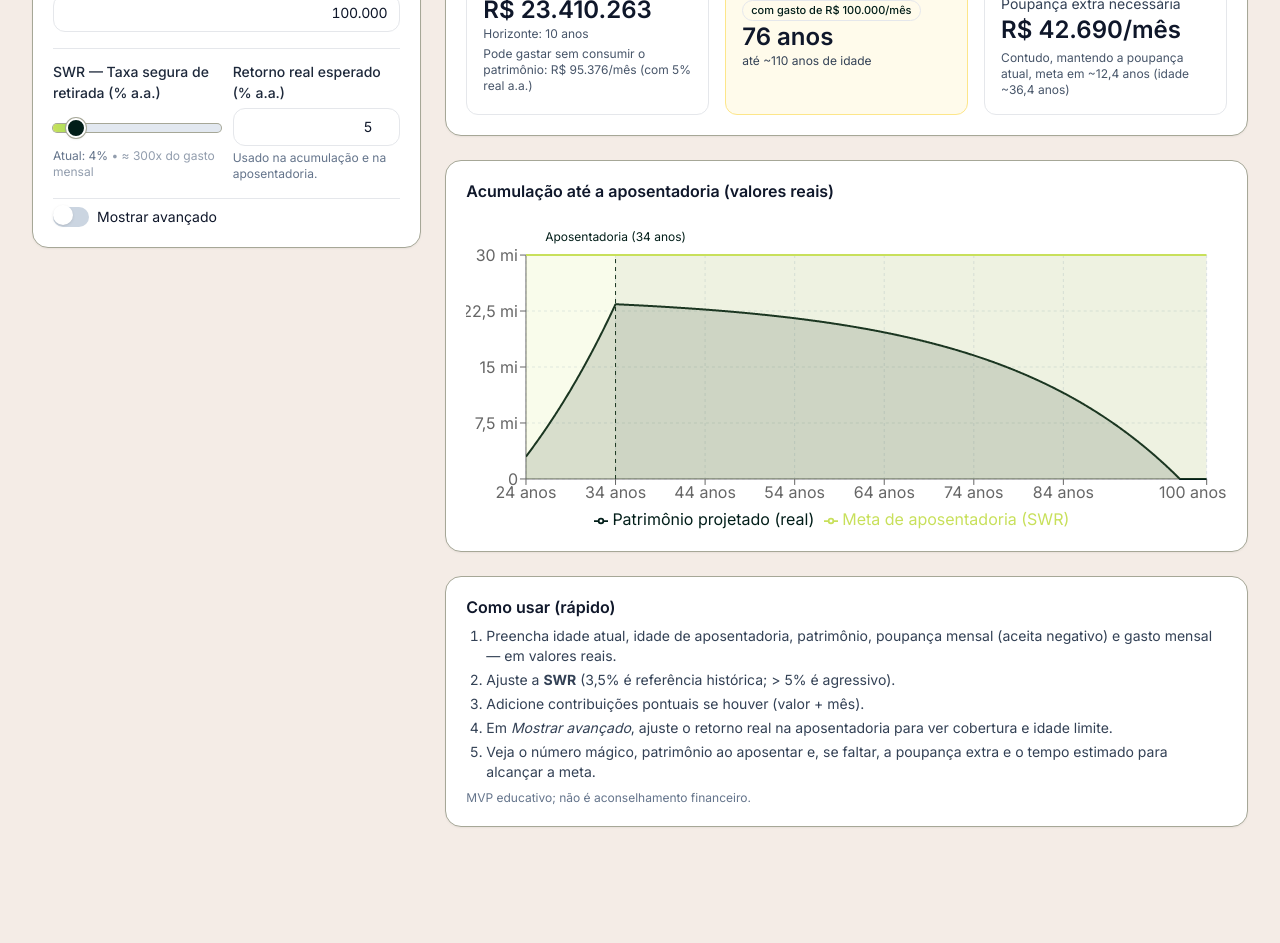
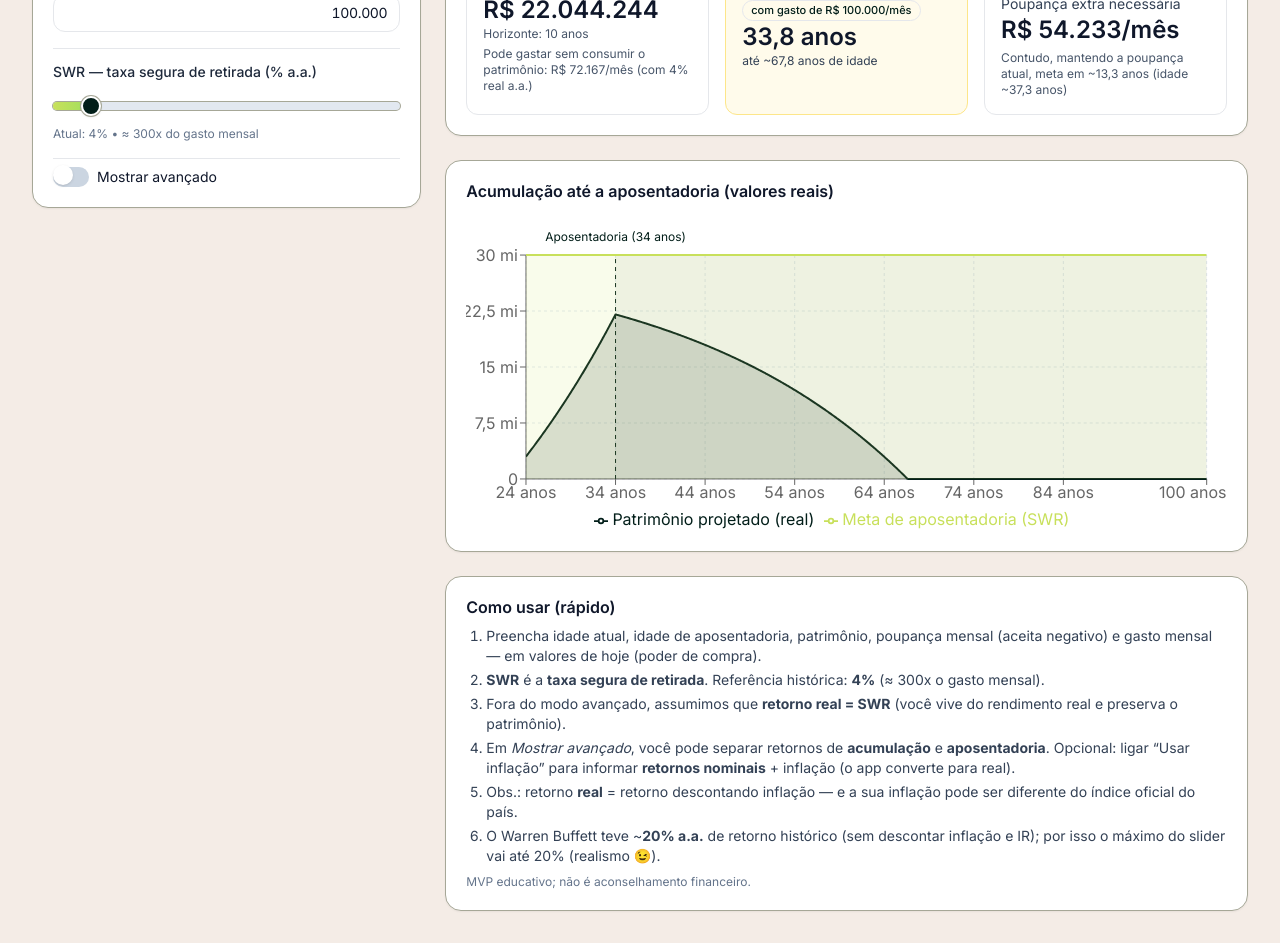
Before and after one commit to erikpajunknomos/calculadora-aposentadoria, a React (Vite) app: page / in a window 1280 px wide. Shown: the part 340-1283 px from the top of the page. Before the commit the page ends 1199 px from the top, so only its background shows below. Built offline with nearby package versions, Linux system fonts and the light colour scheme; the HTML template or start-up script is replaced by a standard one.

Commit message:
Update App.tsx

```diff
--- a/src/App.tsx
+++ b/src/App.tsx
@@ -80,6 +80,7 @@ const SwrSlider: React.FC<{ value: number; min: number; max: number; step: numbe
     };
   }, []);
   const t = Math.max(0, Math.min(1, (value - min) / (max - min)));
+  const mult = value > 0 ? 1200 / value : 0;
   const thumb = 20;
   const center = w ? thumb / 2 + (w - thumb) * t : 0;
   const fill = Math.max(thumb / 2, Math.min(center, w));
@@ -106,11 +107,8 @@ const SwrSlider: React.FC<{ value: number; min: number; max: number; step: numbe
           onChange={(e) => onChange(Number(e.target.value))}
         />
       </div>
-      <div className="mt-1 text-xs text-slate-500 leading-4">
-        <div>
-          Atual: {formatNumber(value, 1)}%
-          <span className="opacity-70"> • ≈ {formatBRInt(Math.round(spendMultipleFromSWR(value)))}x do gasto mensal</span>
-        </div>
+      <div className="mt-1 text-xs text-slate-500">
+        Atual: {formatNumber(value, 1)}% • ≈ {formatNumber(mult, 0)}x do gasto mensal
       </div>
     </div>
   );
@@ -220,12 +218,6 @@ function formatNumber(value: number, digits = 1) {
   if (!isFinite(value)) return "-";
   return new Intl.NumberFormat("pt-BR", { maximumFractionDigits: digits }).format(value);
 }
-
-// Quantas vezes o patrimônio representa o gasto mensal (ex.: 4% -> 300x)
-function spendMultipleFromSWR(swrPct: number) {
-  if (!isFinite(swrPct) || swrPct <= 0) return Infinity;
-  return 1200 / swrPct;
-}
 function monthlyRateFromRealAnnual(realAnnualPct: number) {
   return Math.pow(1 + realAnnualPct / 100, 1 / 12) - 1;
 }
@@ -312,7 +304,7 @@ export default function App() {
     ["--brand-gray" as any]: "#a6a797",
   };
 
-  const [showAdvanced, setShowAdvanced] = useState(false);
+  const [showAdvanced, setShowAdvanced] = useState<boolean>(false);
   const [age, setAge] = useState(24);
   const [retireAge, setRetireAge] = useState(34);
   const [currentWealth, setCurrentWealth] = useState(3_000_000);
@@ -321,18 +313,33 @@ export default function App() {
   const [swrPct, setSwrPct] = useState(4);
   const [accumRealReturn, setAccumRealReturn] = useState(5);
   const [retireRealReturn, setRetireRealReturn] = useState(4);
+  const [useInflation, setUseInflation] = useState<boolean>(false);
+  const [inflationPct, setInflationPct] = useState(3.5);
 
   useEffect(() => {
-    // Fora do modo avançado, usamos a mesma expectativa de retorno (real) na acumulação e na aposentadoria.
-    if (!showAdvanced) setRetireRealReturn(accumRealReturn);
-  }, [showAdvanced, accumRealReturn]);
+    if (!showAdvanced) { setAccumRealReturn(swrPct); setRetireRealReturn(swrPct); setUseInflation(false); }
+  }, [showAdvanced, swrPct]);
 
-const [lumpSums, setLumpSums] = useState<Lump[]>([]);
+  const [lumpSums, setLumpSums] = useState<Lump[]>([]);
 
   const monthsToRetire = Math.max(0, (retireAge - age) * 12);
   const monthsTo100 = Math.max(0, (100 - age) * 12);
-  const monthlyAccum = monthlyRateFromRealAnnual(accumRealReturn);
-  const monthlyRetire = monthlyRateFromRealAnnual(retireRealReturn);
+  const toRealPct = (nominalPct: number, inflPct: number) => ((1 + nominalPct / 100) / (1 + inflPct / 100) - 1) * 100;
+
+  const effectiveAccumAnnualPct = useMemo(() => {
+    if (!showAdvanced) return swrPct;
+    if (useInflation) return toRealPct(accumRealReturn, inflationPct);
+    return accumRealReturn;
+  }, [showAdvanced, swrPct, useInflation, accumRealReturn, inflationPct]);
+
+  const effectiveRetireAnnualPct = useMemo(() => {
+    if (!showAdvanced) return swrPct;
+    if (useInflation) return toRealPct(retireRealReturn, inflationPct);
+    return retireRealReturn;
+  }, [showAdvanced, swrPct, useInflation, retireRealReturn, inflationPct]);
+
+  const monthlyAccum = monthlyRateFromRealAnnual(effectiveAccumAnnualPct);
+  const monthlyRetire = monthlyRateFromRealAnnual(effectiveRetireAnnualPct);
 
   const accumulation = useMemo(
     () =>
@@ -368,6 +375,7 @@ const [lumpSums, setLumpSums] = useState<Lump[]>([]);
   const diff = wealthAtRetire - targetWealth;
   const sustainableMonthlySWR = wealthAtRetire * monthlyRetire;
   const hasPerpetuity = sustainableMonthlySWR >= monthlySpend;
+
   // === Required annual accumulation return to reach targetWealth by retirement ===
   function wealthAtRetireWithMonthlyAccum(monthlyRate){
     const arr = projectToRetirement({
@@ -424,7 +432,7 @@ const [lumpSums, setLumpSums] = useState<Lump[]>([]);
     if (ratio <= 0) return Infinity;
     return -Math.log(ratio) / Math.log(1 + r);
   }
-  const runwayY = yearsOfRunway({ startingWealth: wealthAtRetire, annualSpend: monthlySpend * 12, realReturnAnnual: retireRealReturn });
+  const runwayY = yearsOfRunway({ startingWealth: wealthAtRetire, annualSpend: monthlySpend * 12, realReturnAnnual: effectiveRetireAnnualPct });
   const endAge = isFinite(runwayY) ? retireAge + runwayY : Infinity;
 
   const monthsToGoalAtCurrentPlan = useMemo(() => {
@@ -522,32 +530,12 @@ const [lumpSums, setLumpSums] = useState<Lump[]>([]);
               </div>
 
 
-              {/* SWR e expectativa de retorno (sempre visíveis) */}
-              <div className="pt-3 space-y-4 border-t border-[var(--brand-gray)]/40">
-                <div className="grid grid-cols-1 sm:grid-cols-2 gap-3 items-start">
-                  <div>
-                    <Label>SWR — Taxa segura de retirada (% a.a.)</Label>
-                    <SwrSlider value={swrPct} onChange={(v)=> setSwrPct(v)} min={2.5} max={20} step={0.1} />
-                  </div>
-
-                  <div>
-                    <Label>Retorno real esperado (% a.a.)</Label>
-                    <BaseInput
-                      type="number"
-                      step={0.1}
-                      value={accumRealReturn}
-                      onChange={(e) => setAccumRealReturn(Number(e.target.value) || 0)}
-                    />
-                    {!showAdvanced && (
-                      <div className="mt-1 text-xs text-slate-500">
-                        Usado na acumulação e na aposentadoria.
-                      </div>
-                    )}
-                  </div>
-                </div>
+              {/* SWR (sempre visível) */}
+              <div className="pt-3 border-t border-[var(--brand-gray)]/40">
+                <Label>SWR — taxa segura de retirada (% a.a.)</Label>
+                <SwrSlider value={swrPct} onChange={(v) => setSwrPct(v)} min={2.5} max={20} step={0.1} />
               </div>
-
-{/* Toggle avançado */}
+              {/* Toggle avançado */}
               <div className="flex items-center gap-2 pt-2 border-t border-[var(--brand-gray)]/40">
                 <Switch checked={showAdvanced} onChange={setShowAdvanced} />
                 <span className="text-sm">Mostrar avançado</span>
@@ -582,23 +570,40 @@ const [lumpSums, setLumpSums] = useState<Lump[]>([]);
                     </div>
                   </div>
 
-                  {/* SWR & Retornos */}
+                  {/* Retornos (avançado) */}
+                  <div className="pt-3 space-y-4 border-t border-[var(--brand-gray)]/40">
+                    <div className="flex items-center gap-2">
+                      <Switch checked={useInflation} onChange={setUseInflation} />
+                      <span className="text-sm">Usar inflação (retornos nominais)</span>
+                    </div>
 
-                  <div className="pt-3 space-y-3 border-t border-[var(--brand-gray)]/40">
-                    <Label>Retorno real na aposentadoria (% a.a.)</Label>
-                    <BaseInput
-                      type="number"
-                      step={0.1}
-                      value={retireRealReturn}
-                      onChange={(e) => setRetireRealReturn(Number(e.target.value) || 0)}
-                    />
-                    {Math.abs(swrPct - retireRealReturn) > 0.01 && (
+                    {useInflation && (
+                      <div>
+                        <Label>Inflação esperada (% a.a.)</Label>
+                        <BaseInput type="number" step={0.1} value={inflationPct} onChange={(e) => setInflationPct(Number(e.target.value) || 0)} />
+                        <p className="text-xs text-slate-500 mt-1">A inflação que você viverá pode ser diferente do índice oficial.</p>
+                      </div>
+                    )}
+
+                    <div className="grid grid-cols-1 sm:grid-cols-2 gap-3 items-start">
+                      <div>
+                        <Label>{useInflation ? "Retorno nominal na acumulação (% a.a.)" : "Retorno real na acumulação (% a.a.)"}</Label>
+                        <BaseInput type="number" step={0.1} value={accumRealReturn} onChange={(e) => setAccumRealReturn(Number(e.target.value) || 0)} />
+                        {useInflation && <p className="text-xs text-slate-500 mt-1">Real equivalente: <strong>{formatNumber(effectiveAccumAnnualPct, 2)}% a.a.</strong></p>}
+                      </div>
+                      <div>
+                        <Label>{useInflation ? "Retorno nominal na aposentadoria (% a.a.)" : "Retorno real na aposentadoria (% a.a.)"}</Label>
+                        <BaseInput type="number" step={0.1} value={retireRealReturn} onChange={(e) => setRetireRealReturn(Number(e.target.value) || 0)} />
+                        {useInflation && <p className="text-xs text-slate-500 mt-1">Real equivalente: <strong>{formatNumber(effectiveRetireAnnualPct, 2)}% a.a.</strong></p>}
+                      </div>
+                    </div>
+
+                    {effectiveRetireAnnualPct + 1e-9 < swrPct && (
                       <div className="rounded-xl border border-amber-300 bg-amber-50 text-amber-900 px-3 py-2 text-xs">
-                        <span className="font-semibold">Atenção:</span> se o retorno real na aposentadoria for menor que o SWR, a carteira tende a se esgotar ao longo do tempo.
+                        <span className="font-semibold">Atenção:</span> se o <strong>retorno real</strong> na aposentadoria ficar abaixo do SWR, o patrimônio tende a cair ao longo do tempo.
                       </div>
                     )}
                   </div>
-
                 </>
               )}
             </Section>
@@ -615,9 +620,6 @@ const [lumpSums, setLumpSums] = useState<Lump[]>([]);
         {formatCurrency(targetWealth, "BRL")}
       </div>
 
-      <div className="text-slate-500 text-xs mt-2">
-        ≈ {formatBRInt(Math.round(spendMultipleFromSWR(swrPct)))}x do gasto mensal (SWR {formatNumber(swrPct, 1)}% a.a.)
-      </div>
     </div>
 
     <div className="md:col-span-2">
@@ -641,11 +643,17 @@ const [lumpSums, setLumpSums] = useState<Lump[]>([]);
         </div>
       </div>
 
-      {gap > 0 && requiredAccumAnnualToHitTarget !== null && (
-        <div className="mt-2 inline-flex items-center rounded-lg border px-3 py-2 text-xs bg-amber-50 border-amber-200 text-amber-800">
-          precisa render {formatNumber((requiredAccumAnnualToHitTarget || 0) * 100, 2)}% a.a. na acumulação
-        </div>
-      )}
+      <div
+        className={`mt-2 inline-flex items-center rounded-lg border px-3 py-2 text-xs ${
+          gap > 0 ? "bg-amber-50 border-amber-200 text-amber-800" : "bg-emerald-50 border-emerald-200 text-emerald-800"
+        }`}
+      >
+        {gap > 0 && requiredAccumAnnualToHitTarget !== null && (
+          <span className="ml-2 text-[11px] opacity-80">
+            • precisa render {formatNumber((requiredAccumAnnualToHitTarget || 0) * 100, 2)}% a.a. na acumulação
+          </span>
+        )}
+      </div>
     </div>
   </div>
 </Section>
@@ -659,7 +667,7 @@ const [lumpSums, setLumpSums] = useState<Lump[]>([]);
                   <div className="text-2xl font-semibold">{formatCurrency(wealthAtRetire, "BRL")}</div>
                   <div className="text-xs text-slate-600">Horizonte: {Math.round(monthsToRetire / 12)} anos</div>
                   <div className="text-xs text-slate-600 mt-1">
-                    Pode gastar sem consumir o patrimônio: {formatCurrency(sustainableMonthlySWR, "BRL")}/mês (com {formatNumber(retireRealReturn, 1)}% real a.a.)
+                    Pode gastar sem consumir o patrimônio: {formatCurrency(sustainableMonthlySWR, "BRL")}/mês (com {formatNumber(effectiveRetireAnnualPct, 1)}% real a.a.)
                   </div>
                 </div>
 
@@ -672,7 +680,7 @@ const [lumpSums, setLumpSums] = useState<Lump[]>([]);
                     </span>
                   </div>
                   <div className="text-2xl font-semibold">{hasPerpetuity ? "Atingível" : `${formatNumber(runwayY, 1)} anos`}</div>
-                  <div className="text-xs text-slate-700">{hasPerpetuity ? <>Com {formatNumber(retireRealReturn, 1)}% real a.a.</> : <>até ~{formatNumber(endAge, 1)} anos de idade</>}</div>
+                  <div className="text-xs text-slate-700">{hasPerpetuity ? <>Com {formatNumber(effectiveRetireAnnualPct, 1)}% real a.a.</> : <>até ~{formatNumber(endAge, 1)} anos de idade</>}</div>
                 </div>
 
                 {/* Plano de ação */}
@@ -735,11 +743,12 @@ const [lumpSums, setLumpSums] = useState<Lump[]>([]);
             <Section>
               <p className="font-semibold mb-2">Como usar (rápido)</p>
               <ol className="list-decimal pl-5 space-y-1 text-sm text-slate-700">
-                <li>Preencha idade atual, idade de aposentadoria, patrimônio, poupança mensal (aceita negativo) e gasto mensal — em valores reais.</li>
-                <li>Ajuste a <strong>SWR</strong> (3,5% é referência histórica; &gt; 5% é agressivo).</li>
-                <li>Adicione contribuições pontuais se houver (valor + mês).</li>
-                <li>Em <em>Mostrar avançado</em>, ajuste o retorno real na aposentadoria para ver cobertura e idade limite.</li>
-                <li>Veja o número mágico, patrimônio ao aposentar e, se faltar, a poupança extra e o tempo estimado para alcançar a meta.</li>
+                <li>Preencha idade atual, idade de aposentadoria, patrimônio, poupança mensal (aceita negativo) e gasto mensal — em valores de hoje (poder de compra).</li>
+                <li><strong>SWR</strong> é a <strong>taxa segura de retirada</strong>. Referência histórica: <strong>4%</strong> (≈ 300x o gasto mensal).</li>
+                <li>Fora do modo avançado, assumimos que <strong>retorno real = SWR</strong> (você vive do rendimento real e preserva o patrimônio).</li>
+                <li>Em <em>Mostrar avançado</em>, você pode separar retornos de <strong>acumulação</strong> e <strong>aposentadoria</strong>. Opcional: ligar “Usar inflação” para informar <strong>retornos nominais</strong> + inflação (o app converte para real).</li>
+                <li>Obs.: retorno <strong>real</strong> = retorno descontando inflação — e a sua inflação pode ser diferente do índice oficial do país.</li>
+                <li>O Warren Buffett teve ~<strong>20% a.a.</strong> de retorno histórico (sem descontar inflação e IR); por isso o máximo do slider vai até 20% (realismo 😉).</li>
               </ol>
               <p className="text-xs text-slate-500 mt-2">MVP educativo; não é aconselhamento financeiro.</p>
             </Section>
```
